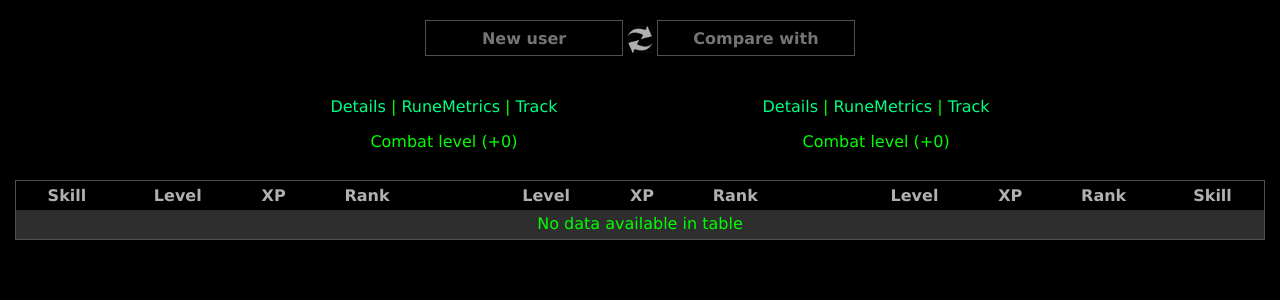
After one commit to villermen/runescape-lookup, a Symfony app: template templates/lookup/compare.html.twig in a window 1280 px wide. The commit adds this page. Shown: the top 300 px of the page. Run offline with Twig, Linux system fonts and the light colour scheme; the template is opened without the code that fills it, so the values that code supplies are empty; some libraries are stand-ins or nearby versions.

Commit message:
Compare page, prettier tables

```diff
--- a/public/style.css
+++ b/public/style.css
@@ -43,6 +43,7 @@ input {
 .infobox {
 	display: inline-flex;
 	min-height: 100px;
+    margin: 0 20px;
 }
 .infobox-text {
 	display: inline-block;
@@ -71,12 +72,12 @@ a {
 }
 table {
 	border-collapse: collapse;
+    border: 1px solid #505050;
 }
 th,
 td {
 	background-color: black;
 	height: 21px;
-	border: 1px solid #505050;
 	padding: 4px 6px;
 	text-align: center;
 }
@@ -162,7 +163,7 @@ th>a {
 }
 .tracked-player {
     color: lime;
-    padding: 12px;
+    padding: 6px 12px;
     margin: 0;
     display: inline-block;
     border: 1px solid #505050;
@@ -187,10 +188,15 @@ th>a {
 }
 
 /* fixed first column */
+.lookup-table {
+    border-left-width: 0;
+}
 .lookup-table td:first-child,
 .lookup-table th:first-child {
 	position: absolute;
 	width: 160px;
+    border-right: 1px solid #505050;
+    border-left: 1px solid #505050;
 }
 .lookup-table td:nth-child(2),
 .lookup-table th:nth-child(2) {
--- /dev/null
+++ b/templates/lookup/compare.html.twig
@@ -0,0 +1,115 @@
+{% extends "base.html.twig" %}
+
+{% block body %}
+    {{ include("component/lookup-form.html.twig") }}
+
+    {% if not error %}
+        <div class="infobox-container">
+            {{ include("component/player-infobox.html.twig", {"player": player1, "mode": "compare", "tracked": tracked1, "oldSchool": oldSchool}) }}
+            {{ include("component/player-infobox.html.twig", {"player": player2, "mode": "compare", "tracked": tracked2, "oldSchool": oldSchool}) }}
+        </div>
+
+        <div class="horizontal-scroller">
+            <table class="center dataTable row-select compare-table">
+                <thead>
+                    <tr>
+                        <th>Skill</th>
+                        <th>Level</th>
+                        <th>XP</th>
+                        <th>Rank</th>
+                        {% if trained1 %}
+                            <th>Trained</th>
+                        {% endif %}
+
+                        <th class="spacer-cell">
+
+                        <th>Level</th>
+                        <th>XP</th>
+                        <th>Rank</th>
+                        {% if trained1 and trained2 %}
+                            <th>Trained</th>
+                        {% endif %}
+
+                        <th class="spacer-cell">
+
+                        <th>Level</th>
+                        <th>XP</th>
+                        <th>Rank</th>
+                        {% if trained2 %}
+                            <th>Trained</th>
+                        {% endif %}
+                        <th>Skill</th>
+                    </tr>
+                </thead>
+                <tbody>
+                    {% for skill1 in stats1.skills %}
+                        {% set skill2 = stats2.getSkill(skill1.skill.id) %}
+                        {% set trainedSkill1 = trained1 ? trained1.getSkill(skill1.skill.id) : false %}
+                        {% set trainedSkill2 = trained2 ? trained2.getSkill(skill1.skill.id) : false %}
+                        {% set comparisonSkill = comparison.getSkill(skill1.skill.id) %}
+
+                        {% set levelColor1 = skill1.level|red_to_green(0, 69) %}
+                        {% set levelColor2 = skill2.level|red_to_green(0, 69) %}
+
+                        <tr>
+                            <td style="color:{{ levelColor1 }}">
+                                {{ skill1.name }}
+                            </td>
+                            <td style="color:{{ levelColor1 }}">
+                                {{ skill1.virtualLevel }}
+                            </td>
+                            <td style="color:{{ levelColor1 }}">
+                                {{ skill1.xp|number_format }}
+                            </td>
+                            <td style="color:{{ skill1.rank|red_to_green(1000000, 1) }}">
+                                {{ skill1.rank|number_format }}
+                            </td>
+                            {% if trained1 %}
+                                <td>
+                                    {{ trainedSkill1.xpDifference|format_difference }}
+                                </td>
+                            {% endif %}
+
+                            <td class="spacer-cell"></td>
+
+                            <td style="color:{{ comparisonSkill.virtualLevelDifference|red_to_green(-1, 1) }}">
+                                {{ comparisonSkill.virtualLevelDifference|format_difference }}
+                            </td>
+                            <td style="color:{{ comparisonSkill.xpDifference|red_to_green(-1, 1) }}">
+                                {{ comparisonSkill.xpDifference|format_difference }}
+                            </td>
+                            <td style="color:{{ comparisonSkill.rankDifference|red_to_green(-1, 1) }}">
+                                {{ comparisonSkill.rankDifference|format_difference }}
+                            </td>
+                            {% if trained1 and trained2 %}
+                                <td style="color:{{ (trainedSkill1.xpDifference - trained2Skill.xpDifference)|red_to_green(-1, 1) }}">
+                                    {{ (trainedSkill1.xpDifference  - trained2Skill.xpDifference)|format_difference }}
+                                </td>
+                            {% endif %}
+
+                            <td class="spacer-cell"></td>
+
+                            <td style="color:{{ levelColor2 }}">
+                                {{ skill2.virtualLevel }}
+                            </td>
+                            <td style="color:{{ levelColor2 }}">
+                                {{ skill2.xp|number_format }}
+                            </td>
+                            <td style="color:{{ skill2.rank|red_to_green(1000000, 1) }}">
+                                {{ skill2.rank|number_format }}
+                            </td>
+                            {% if trained2 %}
+                                <td>
+                                    {{ trainedSkill2.xpDifference|format_difference }}
+                                </td>
+                            {% endif %}
+                            <td style="color:{{ levelColor2 }}">
+                                {{ skill1.name }}
+                            </td>
+                        </tr>
+                    {% endfor %}
+                </tbody>
+            </table>
+        </div>
+    {% endif %}
+{% endblock %}
```
Also changed, not shown: src/Controller/LookupController.php (+95 -5 lines), src/Service/Formatter.php (+16 -2 lines), templates/lookup/player.html.twig (+10 -12 lines).
